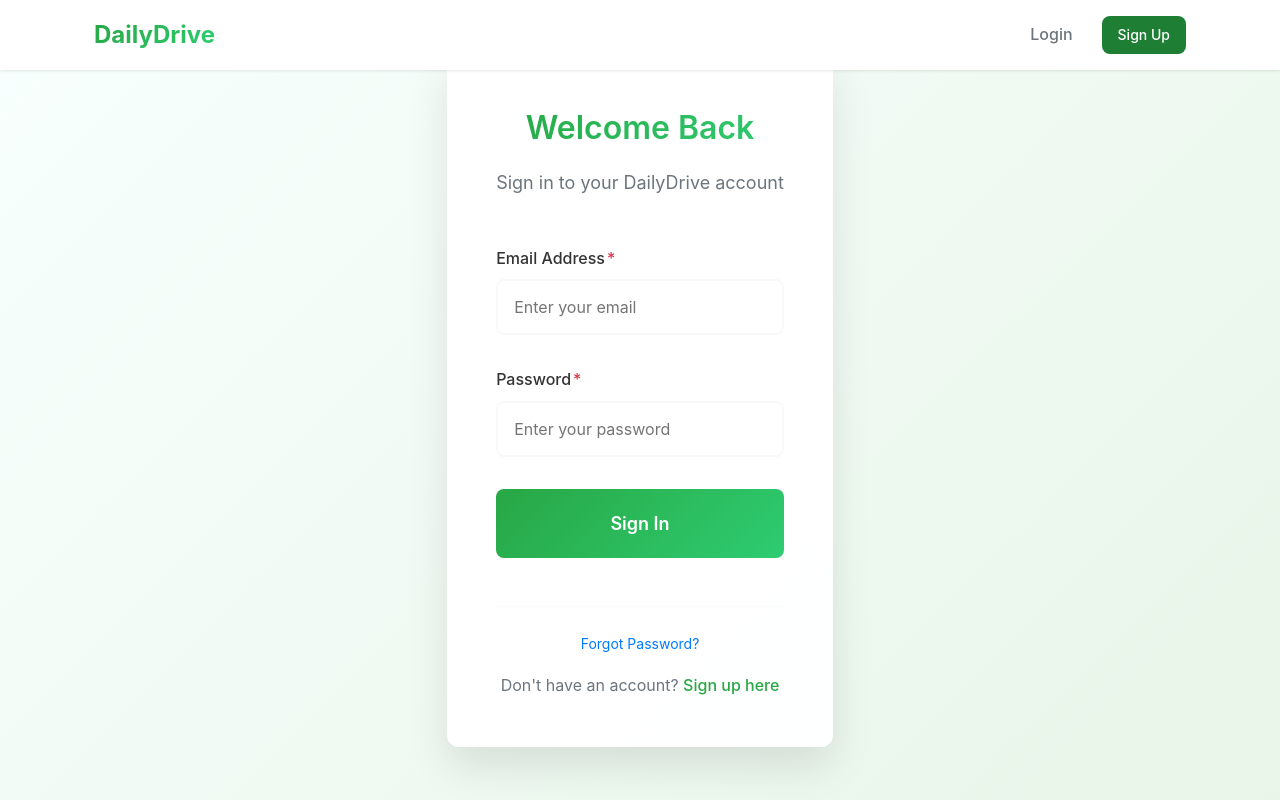
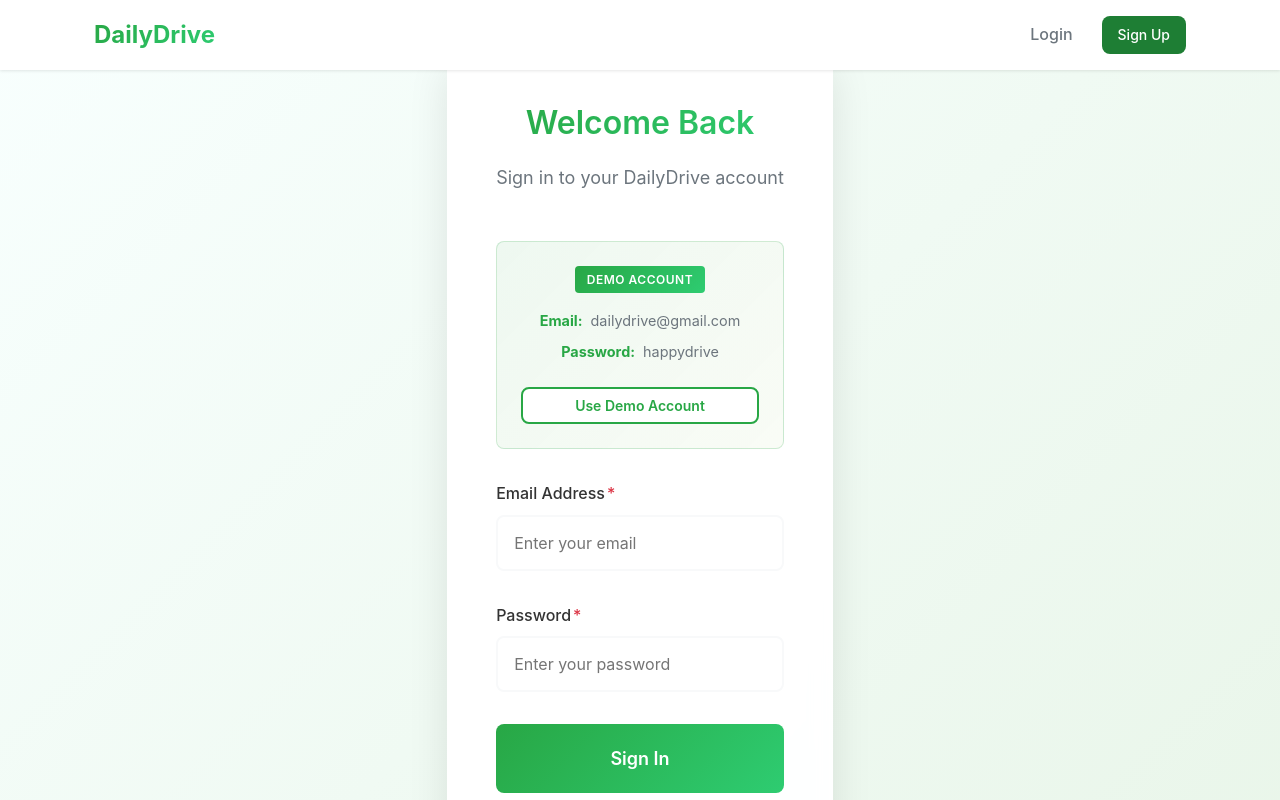
Before and after one commit to Lakshyalamba/dailydrive, a React (Vite) app in the folder frontend/: page /login in a window 1280 px wide. Shown: the top 800 px of the page. Built offline with nearby package versions, Linux system fonts and the light colour scheme.

Commit message:
Demo Account Credentials

```diff
--- a/frontend/src/components/pages/Login.css
+++ b/frontend/src/components/pages/Login.css
@@ -63,6 +63,63 @@
   text-align: center;
   border: 1px solid rgba(40, 167, 69, 0.2);
 }
+
+.demo-account-box {
+  background: linear-gradient(135deg, rgba(40, 167, 69, 0.08), rgba(139, 195, 74, 0.05));
+  border: 1px solid rgba(40, 167, 69, 0.2);
+  border-radius: var(--radius-md);
+  padding: var(--spacing-md);
+  margin-bottom: var(--spacing-lg);
+  text-align: center;
+}
+
+.demo-header {
+  margin-bottom: var(--spacing-sm);
+}
+
+.demo-badge {
+  display: inline-block;
+  background: linear-gradient(135deg, var(--primary-green), var(--light-green));
+  color: white;
+  padding: 4px 12px;
+  border-radius: var(--radius-sm);
+  font-size: 0.75rem;
+  font-weight: 600;
+  text-transform: uppercase;
+  letter-spacing: 0.5px;
+}
+
+.demo-credentials {
+  margin-bottom: var(--spacing-sm);
+}
+
+.demo-credentials p {
+  margin: var(--spacing-xs) 0;
+  color: var(--text-grey);
+  font-size: 0.9rem;
+}
+
+.demo-credentials strong {
+  color: var(--primary-green);
+  margin-right: 4px;
+}
+
+.demo-button {
+  width: 100%;
+  margin-top: var(--spacing-xs);
+  background: white !important;
+  color: var(--primary-green) !important;
+  border: 2px solid var(--primary-green) !important;
+  font-weight: 600;
+}
+
+.demo-button:hover {
+  background: var(--primary-green) !important;
+  color: white !important;
+  transform: translateY(-2px);
+  box-shadow: 0 4px 12px rgba(40, 167, 69, 0.25);
+}
+
 
 .login-form {
   margin-bottom: var(--spacing-xl);
--- a/frontend/src/components/pages/Login.jsx
+++ b/frontend/src/components/pages/Login.jsx
@@ -37,6 +37,14 @@ const Login = () => {
     }
   };
 
+  const handleDemoLogin = () => {
+    setFormData({
+      email: 'dailydrive@gmail.com',
+      password: 'happydrive'
+    });
+    setErrors({});
+  };
+
   const handleSubmit = async (e) => {
     e.preventDefault();
 
@@ -61,6 +69,25 @@ const Login = () => {
             <div className="login-header">
               <h2>Welcome Back</h2>
               <p>Sign in to your DailyDrive account</p>
+            </div>
+
+            <div className="demo-account-box">
+              <div className="demo-header">
+                <span className="demo-badge">Demo Account</span>
+              </div>
+              <div className="demo-credentials">
+                <p><strong>Email:</strong> dailydrive@gmail.com</p>
+                <p><strong>Password:</strong> happydrive</p>
+              </div>
+              <Button
+                type="button"
+                variant="secondary"
+                size="small"
+                onClick={handleDemoLogin}
+                className="demo-button"
+              >
+                Use Demo Account
+              </Button>
             </div>
 
             {errors.general && (
```
